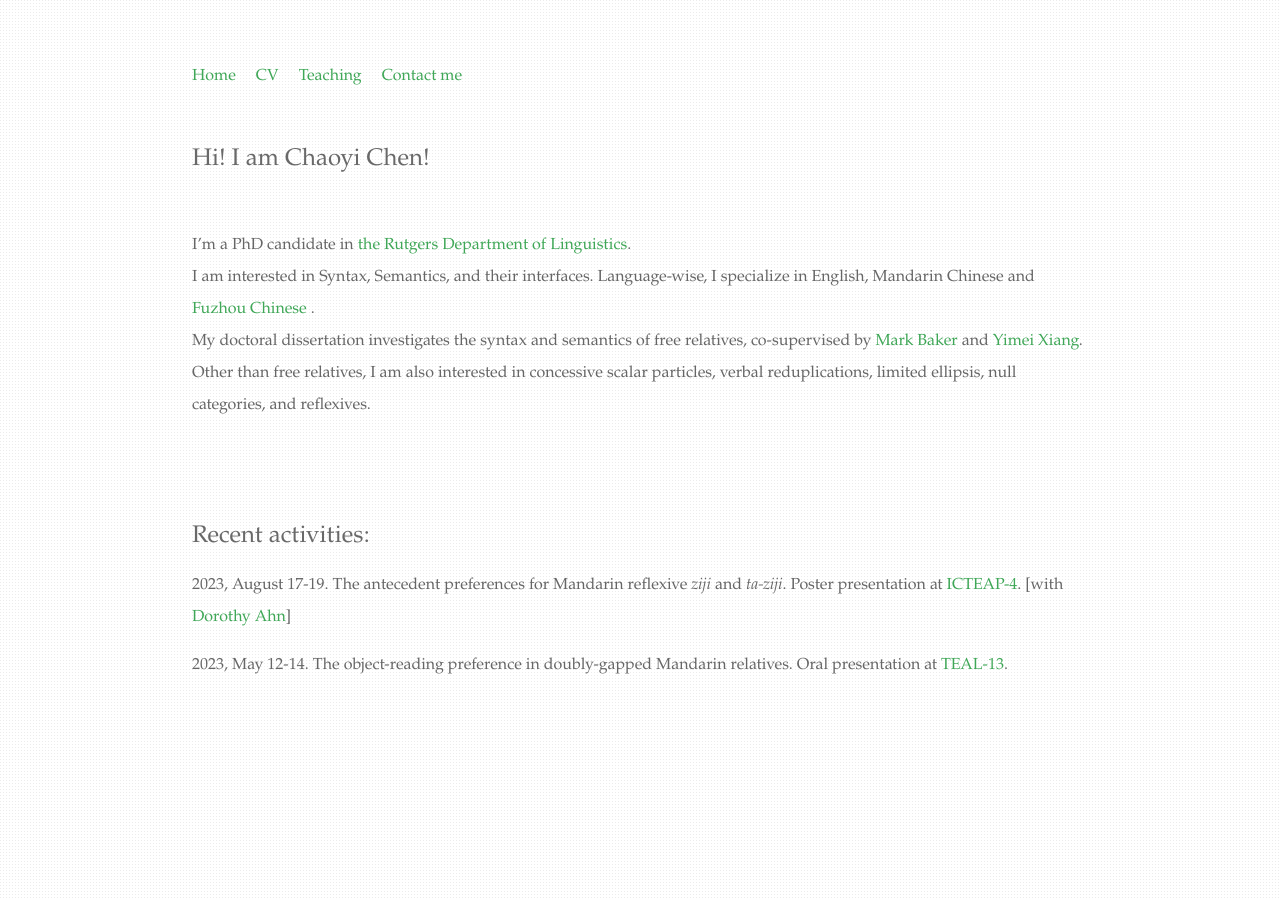
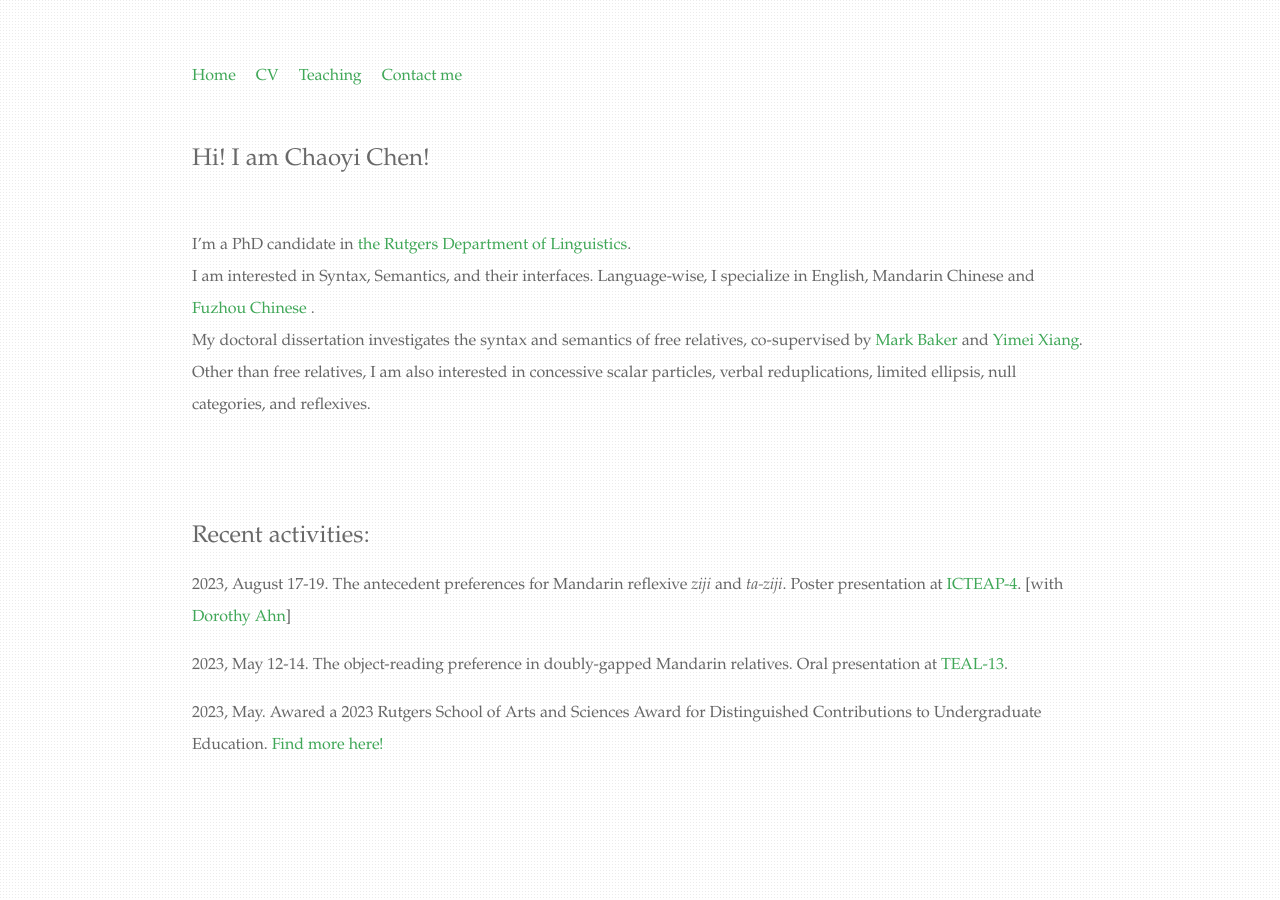
Before and after one commit to chaoyichen71/chaoyichen71.github.io, a Jekyll site: the page built from index.html, in a window 1280 px wide. Built offline with Jekyll 4.4.1, drawn with Linux system fonts in a browser that asks for light colours.

Commit message:
Update index.html

```diff
--- a/index.html
+++ b/index.html
@@ -16,4 +16,5 @@ title: Chaoyi Chen (陈超逸)
 			<h2>Recent activities:</h2>
 			<p>2023, August 17-19. The antecedent preferences for Mandarin reflexive <i>ziji</i> and <i>ta-ziji</i>. Poster presentation at <a href="https://sites.google.com/view/icteap4/home?authuser=0">ICTEAP-4</a>. [with <a href="https://www.dorothyahn.com/">Dorothy Ahn</a>]
 			<p>2023, May 12-14. The object-reading preference in doubly-gapped Mandarin relatives. Oral presentation at <a href="https://sites.google.com/ntnueng.tw/teal13">TEAL-13</a>. </p>
+			<p>2023, May. Awared a 2023 Rutgers School of Arts and Sciences Award for Distinguished Contributions to Undergraduate Education. <a href="https://https://sas.rutgers.edu/news-a-events/news/newsroom/achievements/3586-2023-awards-for-distinguished-contributions-to-undergraduate-education#ChaoyiChen">Find more here!</a> </p>
 </div>
```
